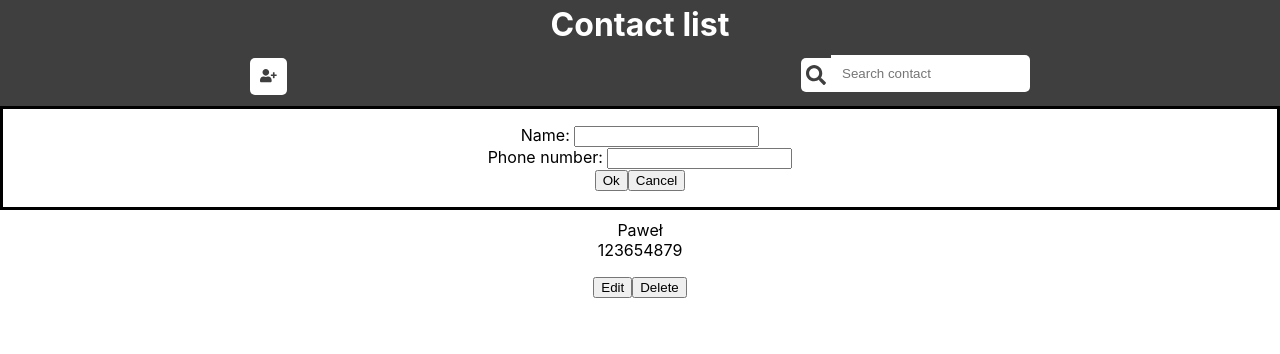
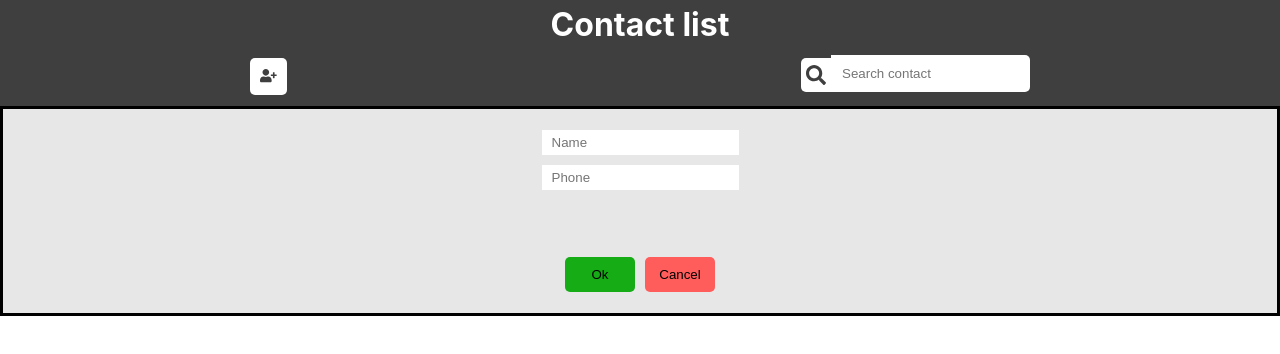
Before and after one commit to kedziorap/contact-list, a React (Create React App) app: page / in a window 1280 px wide. Both pictures are taken after a click on the button 268 px from the left and 76 px from the top of the page. Shown: the top 354 px of the page. Built offline with nearby package versions, Linux system fonts and the light colour scheme.

Commit message:
Add styles for dialog

```diff
--- a/src/components/Header/SearchBar/AddContact/AddContact.css
+++ b/src/components/Header/SearchBar/AddContact/AddContact.css
@@ -1,4 +1,59 @@
 .addContact {
     width: 100%;
-    transform: translate(0, 52px)
+    display: flex;
+    flex-wrap: wrap;
+    transform: translate(0, 52px);
+    background: rgb(231, 231, 231);
 }
+.row {
+    width: 100%;
+    display: flex;
+    flex-wrap: wrap;
+    justify-content: center;
+}
+.left {
+    flex: 1;
+    text-align: right;
+}
+.right {
+    flex:1;
+    text-align: left;
+}
+.errors {
+    width: 100%;
+    min-height: 57px;
+}
+.error {
+    display: block;
+    margin: 1px;
+    padding: 2px 10px;
+    border: 1px solid red;
+    font-size: 14px;
+    background-color: rgb(248, 159, 159);
+}
+.addContact input {
+    padding: 5px 10px;
+    border: 0;
+    margin: 5px 0;
+}
+.addContact button {
+    padding: 10px 0;
+    margin: 5px;
+    width: 70px;
+    border: 0;
+    border-radius: 5px;
+    cursor: pointer;
+    transition: 0.2s;
+}
+.confirm {
+    background: rgb(21, 172, 21);
+}
+.cancel {
+    background: rgb(255, 92, 92);
+}
+.confirm:hover {
+    background: green;
+}
+.cancel:hover {
+    background: red;
+}
--- a/src/components/Header/SearchBar/AddContact/AddContact.js
+++ b/src/components/Header/SearchBar/AddContact/AddContact.js
@@ -13,10 +13,20 @@ class AddDialog extends Component {
         const errors = this.state.errors.length ? 1 : null;
         return (
             <dialog className="addContact" open>
-                Name: <input type="text" onChange={this.onChangeInputName} value={this.state.name}/><br/>
-                Phone number: <input type="text" onChange={this.onChangeInputPhone}/><br/>
-                <button onClick={this.addUser}>Ok</button><button onClick={this.props.show} value={this.state.number}>Cancel</button>
-                {errors && (this.state.errors).map(err => <p className="error" key={err}>{err}</p>)}
+                <div className="row">
+                    <input type="text" onChange={this.onChangeInputName} value={this.state.name} placeholder="Name"/>
+                </div>
+                <div className="row">
+                    <input type="text" onChange={this.onChangeInputPhone} placeholder="Phone"/>
+                </div>
+                <div className="row">
+                    <div className="errors">
+                        {errors && (this.state.errors).map(err => <span className="error" key={err}>{err}</span>)}
+                    </div>
+                    <div className="nav">
+                        <button onClick={this.addUser} className="confirm">Ok</button><button className="cancel" onClick={this.props.show} value={this.state.number}>Cancel</button>
+                    </div>
+                </div>
             </dialog>
         )
     }
```
